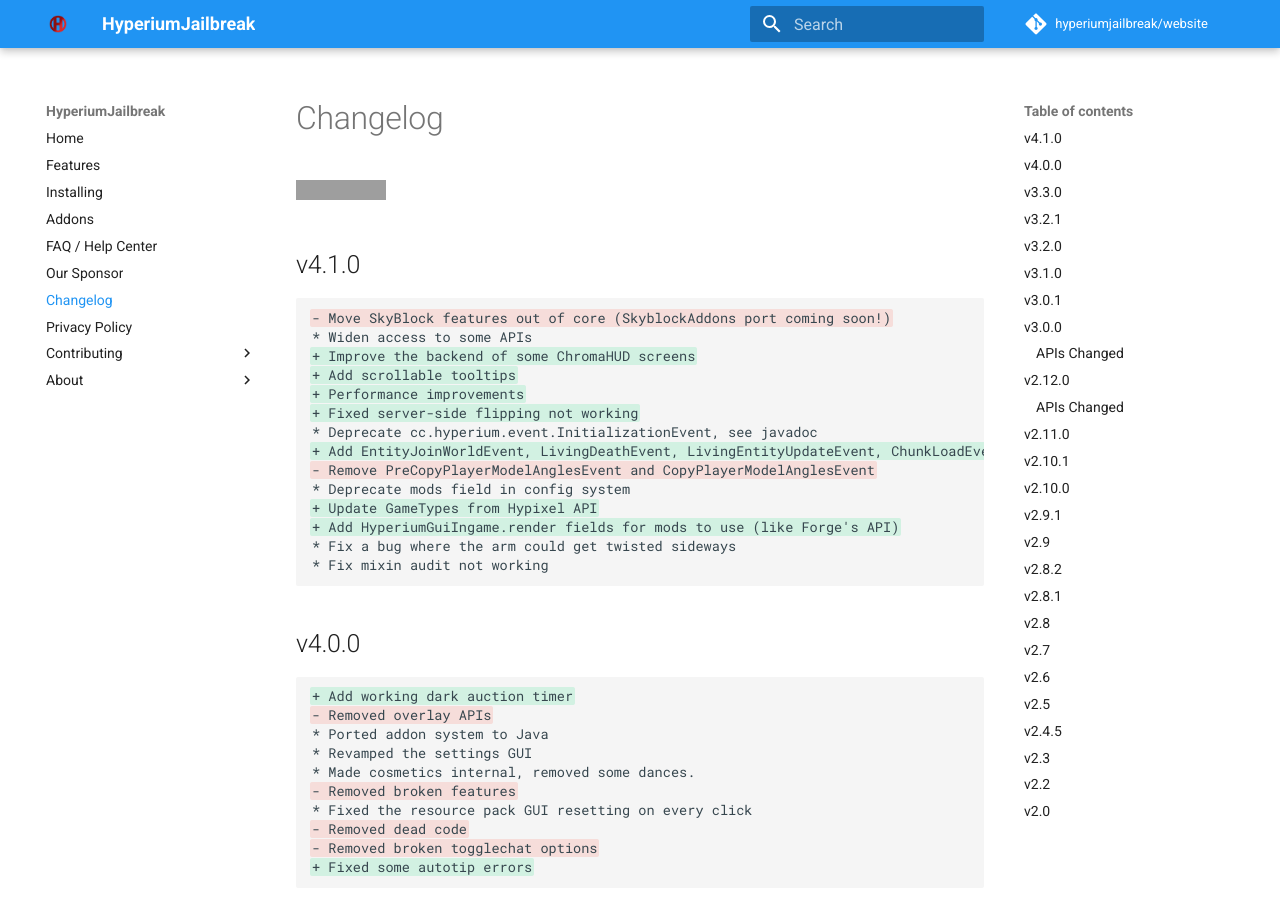
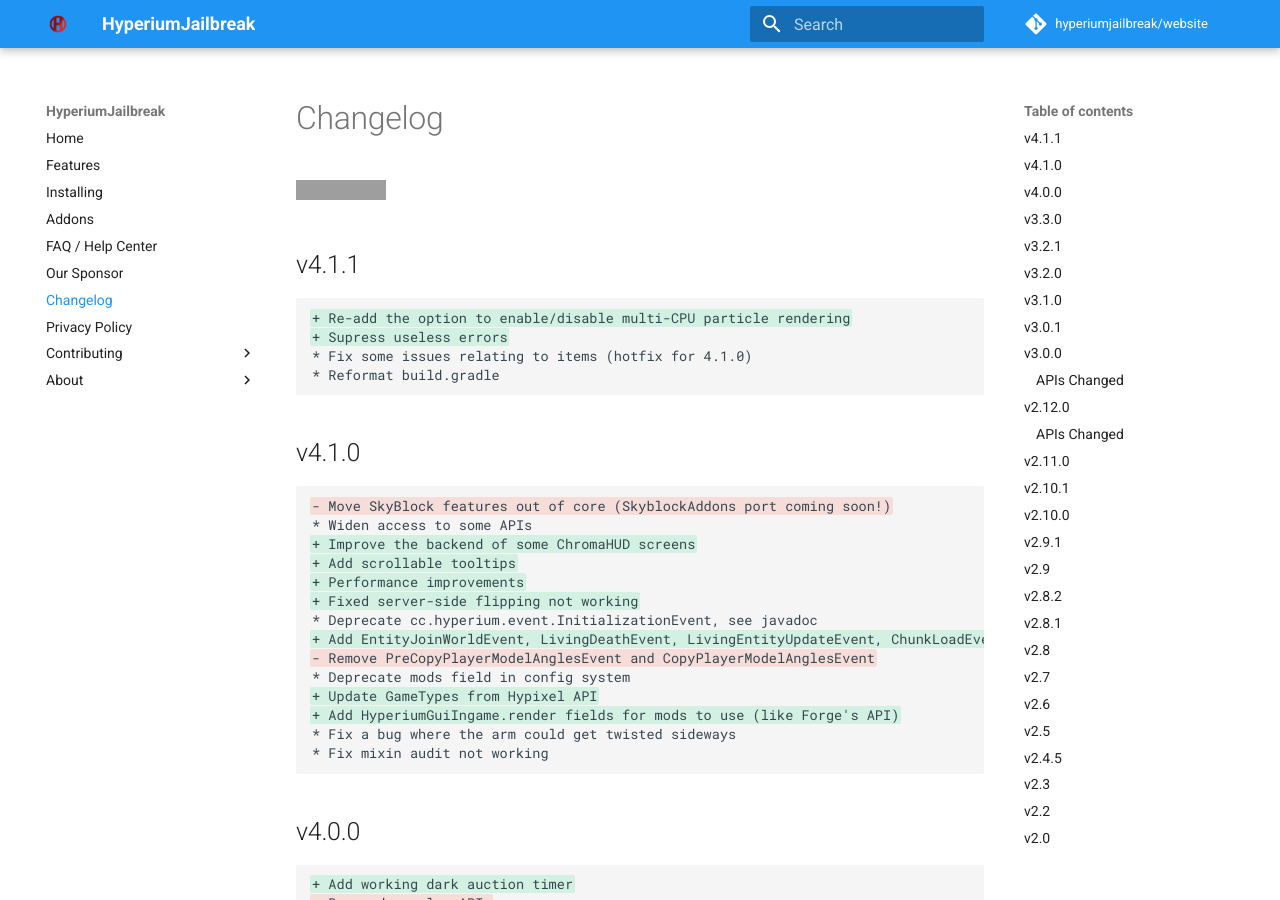
Before and after one commit to hyperiumjailbreak/hyperiumjailbreak.github.io, an MkDocs documentation site: the page built from docs/changelog.md, in a window 1280 px wide and 900 px high. Built offline with MkDocs 1.6.1 and Material for MkDocs 9.7.7, drawn with Linux system fonts in a browser that asks for light colours; comment, search, counter and statistics services are not loaded; grey boxes are pictures that could not be loaded.

Commit message:
4.1.1 changelog

````diff
--- a/docs/changelog.md
+++ b/docs/changelog.md
@@ -1,6 +1,15 @@
 # Changelog
 
 [![Commits since latest stable](https://img.shields.io/github/commits-since/hyperiumjailbreak/client/latest.svg?color=blueviolet)](https://github.com/hyperiumjailbreak/client/commits/master)
+
+## v4.1.1
+
+```diff
++ Re-add the option to enable/disable multi-CPU particle rendering
++ Supress useless errors
+* Fix some issues relating to items (hotfix for 4.1.0)
+* Reformat build.gradle
+```
 
 ## v4.1.0
 
````
